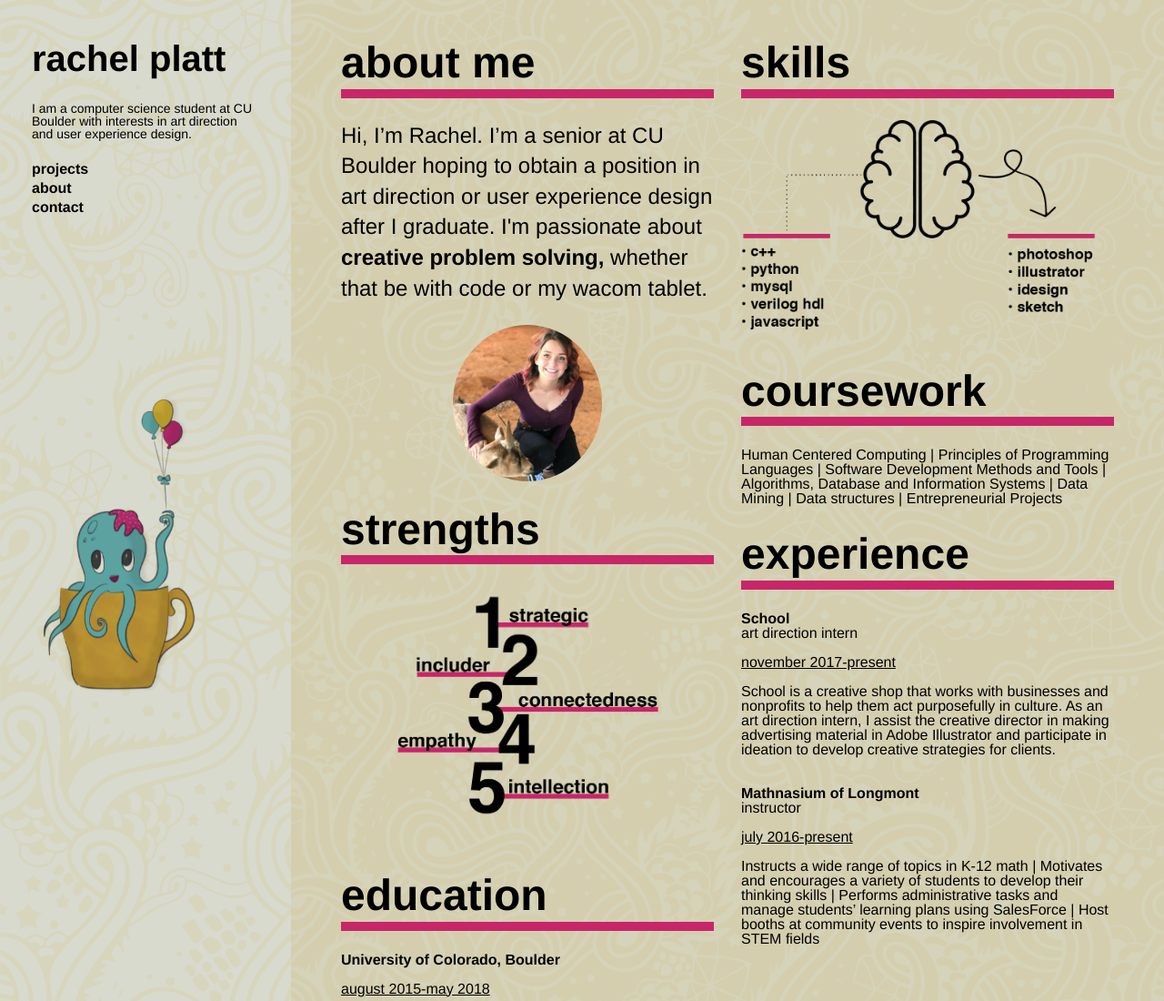
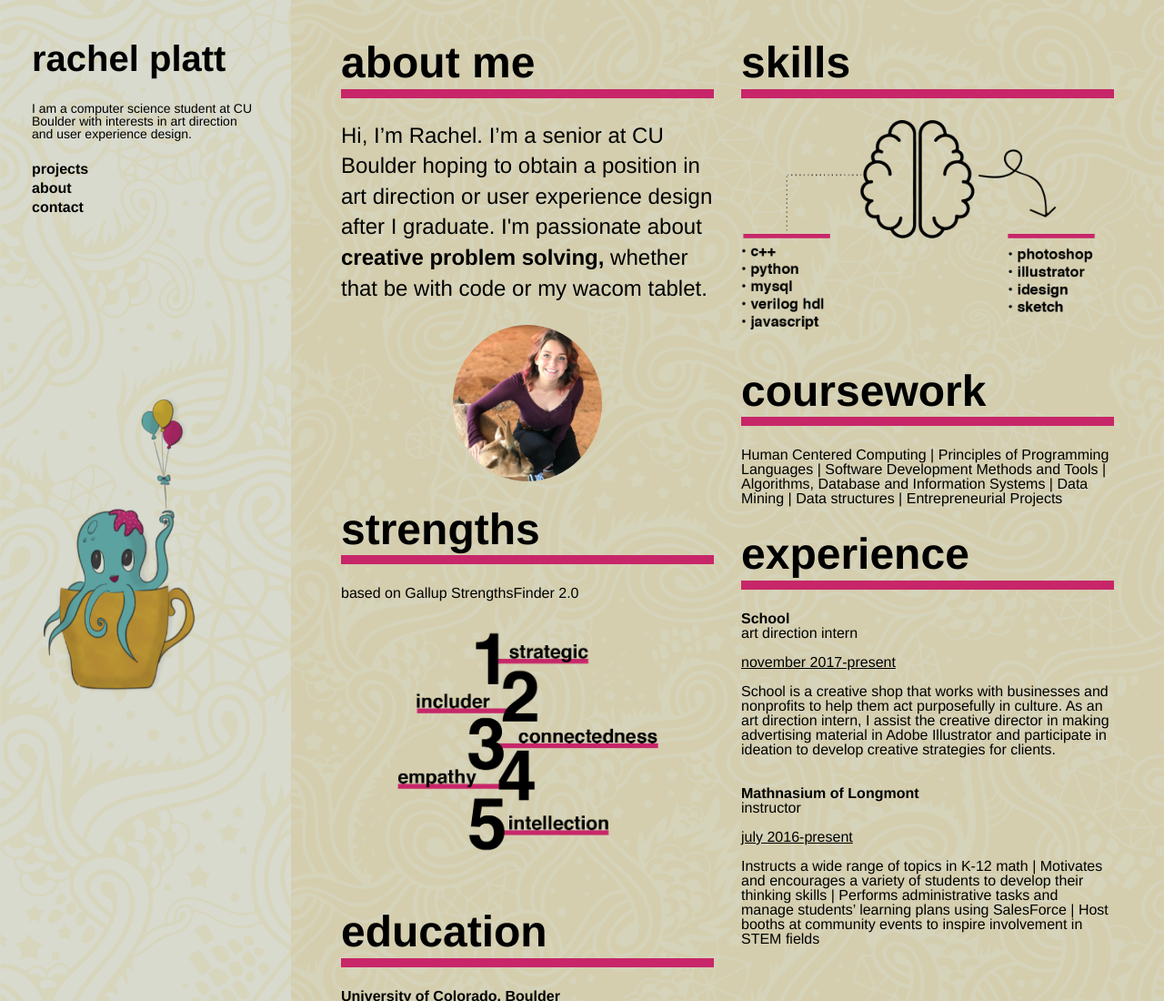
Before and after one commit to Rachel-splatt/Rachel-splatt.github.io, a plain HTML site: page about.html in a window 1280 px wide. Shown: the top 1100 px of the page at 91% size. Drawn offline with nearby package versions, Linux system fonts and the light colour scheme.

Commit message:
Update about.html

```diff
--- a/about.html
+++ b/about.html
@@ -68,6 +68,7 @@
                         <p><img id="me" src="img/goat.jpeg" alt="This is me" class="image img-circle img-responsive"></p>
 
                     <h1 class="abouth1"> strengths </h1>
+                      <p>based on Gallup StrengthsFinder 2.0</p>
                      <p><img id="strengths" src="img/strengths.png" alt="strengths" class="image img-responsive"></p>
 
 
```
